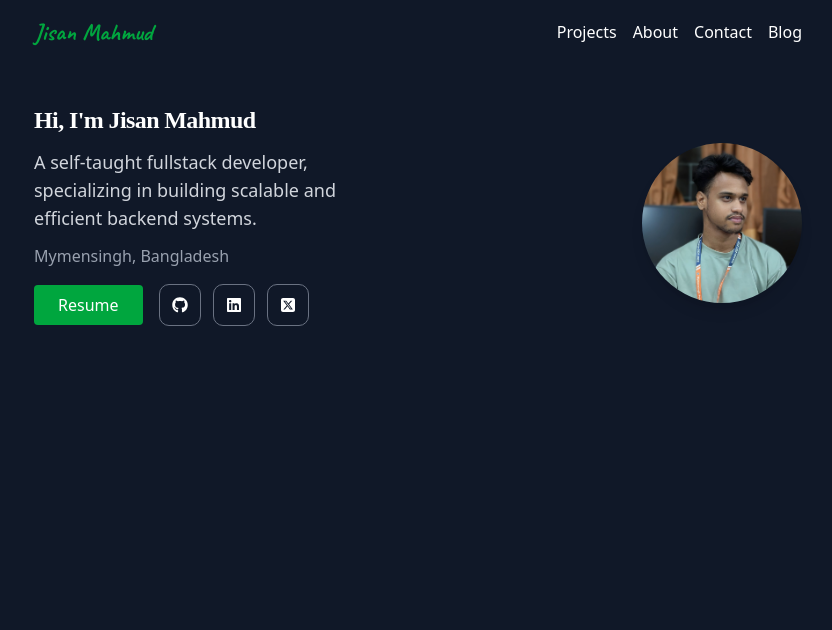
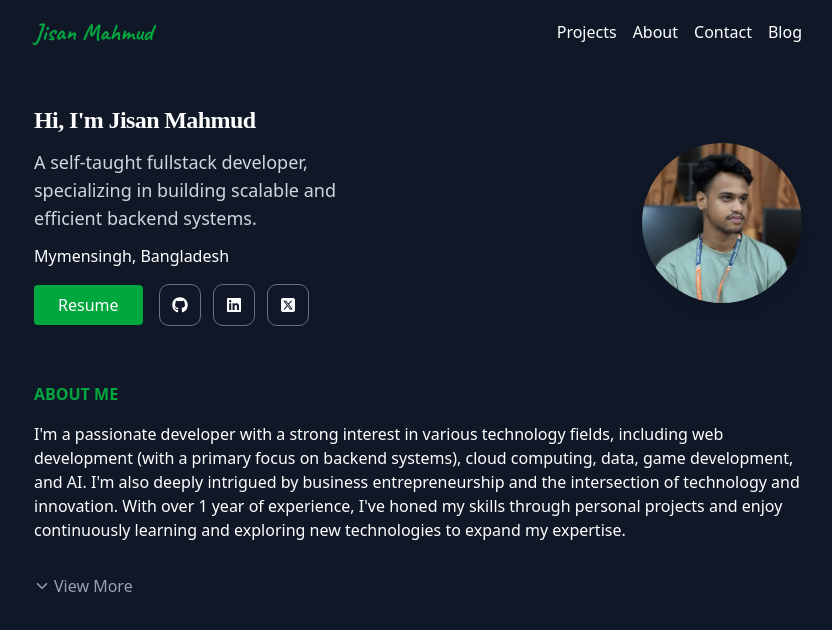
Before and after one commit to jisan-mahmud/jisan-s-portfolio, a React (Vite) app in the folder Frontend/: page / in a window 1280 px wide. Shown: the top 630 px of the page, without its empty margins (222-1054 px from the left). Built offline with nearby package versions, Linux system fonts and the light colour scheme; a web font is replaced by a local one.

Commit message:
feat: add about section

```diff
--- /dev/null
+++ b/Frontend/src/Components/about/AboutMe.jsx
@@ -0,0 +1,51 @@
+import React, { useState } from 'react'
+import { IoIosArrowDown } from "react-icons/io";
+
+export default function AboutMe() {
+    const [showMore, setShowMore] = useState(false);
+
+    return (
+        <div className='w-full px-4 sm:px-6 my-10'>
+            <div className='max-w-3xl mx-auto'>
+                <h1 className='text-green-600 my-4 font-bold uppercase'>About Me</h1>
+
+                <div className='flex flex-col gap-4'>
+                    {/* Always visible part */}
+                    <div>
+                        I'm a passionate developer with a strong interest in various technology fields, including web development (with a primary focus on backend systems), cloud computing, data, game development, and AI. I'm also deeply intrigued by business entrepreneurship and the intersection of technology and innovation. With over 1 year of experience, I've honed my skills through personal projects and enjoy continuously learning and exploring new technologies to expand my expertise.
+                    </div>
+
+                    {/* Toggleable part */}
+                    <div
+                        className={`overflow-hidden transition-all duration-500 ease-in-out ${
+                            showMore ? 'max-h-screen opacity-100' : 'max-h-0 opacity-0'
+                        }`}
+                    >
+                        <div className='flex flex-col gap-3 mt-2'>
+                            <span>
+                                I hold a Bachelor's degree in Mechanical Engineering from the École Polytechnique de Lomé (EPL). Over the past year, I have transitioned into the field of computer science, driven by my passion for technology and problem-solving. I am currently pursuing a two-year Master's degree in Artificial Intelligence and Big Data at the Collège de Paris Supérieur, where I am further deepening my expertise in cutting-edge technologies.
+                            </span>
+
+                            <span>
+                                When I'm not coding, I spend my time listening to music, reading books, working out at the gym, and playing games or enjoying manga/anime.
+                            </span>
+                        </div>
+                    </div>
+                </div>
+
+                {/* Toggle Button */}
+                <div
+                    className='flex items-center gap-1 mt-4 cursor-pointer select-none text-gray-400 hover:underline w-fit'
+                    onClick={() => setShowMore(prev => !prev)}
+                >
+                    <IoIosArrowDown
+                        className={`transition-transform duration-300 ${
+                            showMore ? 'rotate-180' : 'rotate-0'
+                        }`}
+                    />
+                    <span>{showMore ? 'View Less' : 'View More'}</span>
+                </div>
+            </div>
+        </div>
+    )
+}
--- a/Frontend/src/Components/other/Intro.jsx
+++ b/Frontend/src/Components/other/Intro.jsx
@@ -20,7 +20,7 @@ export default function Intro() {
                     <p className='my-1 sm:my-3 text-sm sm:text-lg text-gray-300'>
                         A self-taught fullstack developer, specializing in building scalable and efficient backend systems.
                     </p>
-                    <span className='block my-2 text-sm sm:text-base text-gray-400'>
+                    <span className='block my-2 text-sm sm:text-base'>
                         Mymensingh, Bangladesh
                     </span>
                     <div className='flex gap-2 sm:gap-4 my-2 sm:my-4 items-center'>
--- a/Frontend/src/pages/Home.jsx
+++ b/Frontend/src/pages/Home.jsx
@@ -1,3 +1,4 @@
+import AboutMe from '../Components/about/AboutMe';
 import Intro from '../Components/other/Intro';
 import React from 'react';
 
@@ -5,6 +6,7 @@ export default function Home() {
   return (
     <div>
       <Intro/>
+      <AboutMe/>
     </div>
   );
 }
```
